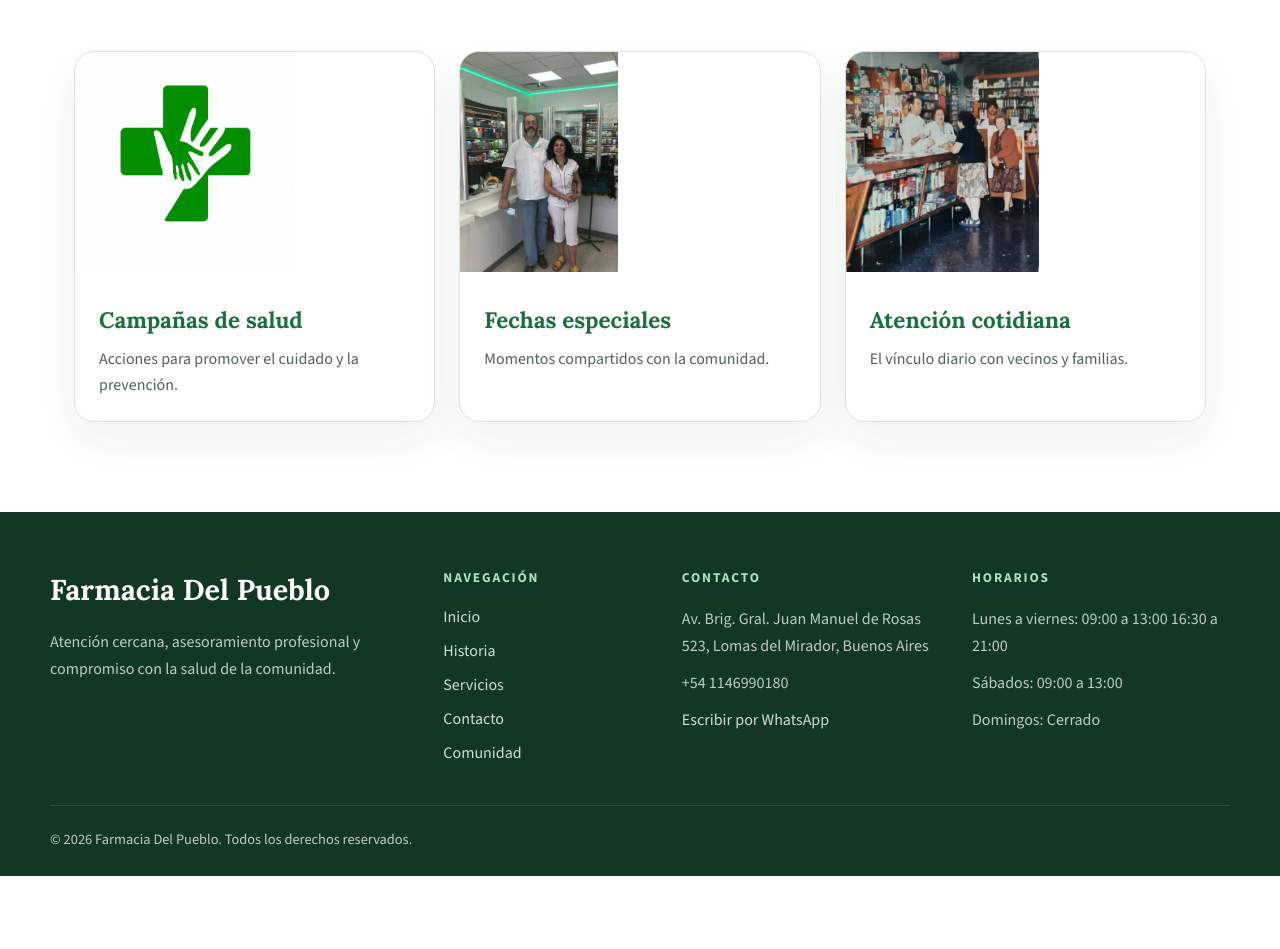
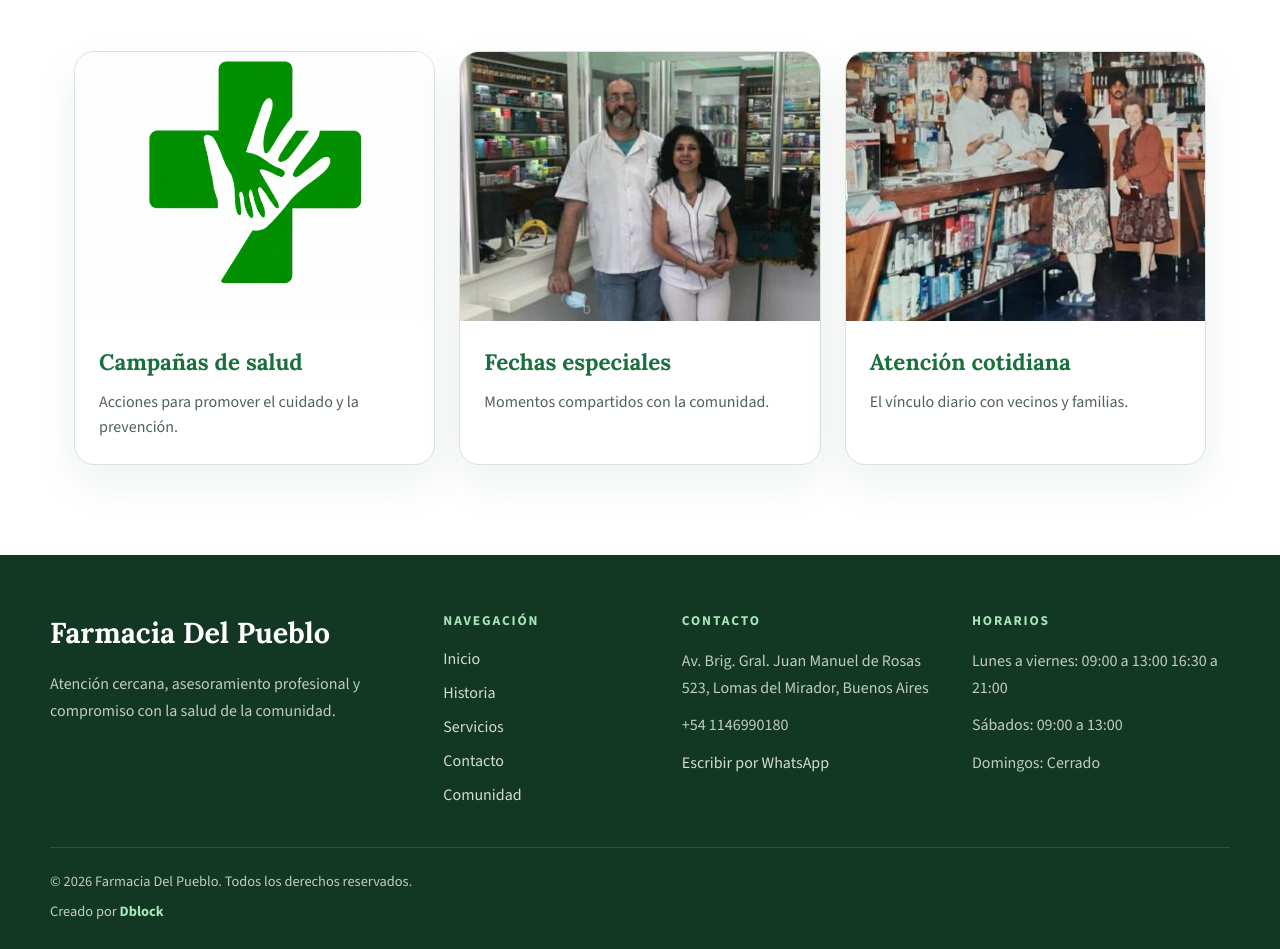
Before and after one commit to MarceloSanchezDev/webFarmaciaDelPueblo, a React (Vite) app: page / in a window 1280 px wide. Shown: the part 4327-5276 px from the top of the page. Before the commit the page ends 5203 px from the top, so only its background shows below. Built offline with nearby package versions, Linux system fonts and the light colour scheme.

Commit message:
fix the seciton of history

```diff
--- a/src/components/Footer/Footer.css
+++ b/src/components/Footer/Footer.css
@@ -71,6 +71,21 @@
   font-size: 0.9rem;
 }
 
+.footer-bottom p + p {
+  margin-top: 6px;
+}
+
+.footer-bottom a {
+  color: #a8e6bd;
+  font-weight: 700;
+  text-decoration: none;
+}
+
+.footer-bottom a:hover {
+  color: #ffffff;
+  text-decoration: underline;
+}
+
 @media (max-width: 920px) {
   .footer-grid {
     grid-template-columns: 1fr 1fr;
--- a/src/components/Footer/Footer.jsx
+++ b/src/components/Footer/Footer.jsx
@@ -67,6 +67,12 @@ function Footer() {
           © {new Date().getFullYear()} {pharmacyContact.name}. Todos los
           derechos reservados.
         </p>
+        <p>
+          Creado por{' '}
+          <a href="https://www.dblock.com.ar" target="_blank" rel="noreferrer">
+            Dblock
+          </a>
+        </p>
       </div>
     </footer>
   );
--- a/src/pages/Home/Home.css
+++ b/src/pages/Home/Home.css
@@ -253,16 +253,19 @@
 
 .community-section {
   padding-top: 60px;
+  padding-bottom: 90px;
 }
 
 .community-grid {
   display: grid;
-  grid-template-columns: repeat(3, 1fr);
-  gap: 24px;
-  margin-top: 48px;
+  grid-template-columns: repeat(3, minmax(0, 1fr));
+  gap: clamp(16px, 2vw, 24px);
+  margin-top: clamp(28px, 5vw, 48px);
 }
 
 .community-card {
+  display: flex;
+  flex-direction: column;
   overflow: hidden;
   border-radius: var(--radius-md);
   background-color: var(--color-white);
@@ -271,13 +274,15 @@
 }
 
 .community-card__image {
-  height: 220px;
-  background: linear-gradient(135deg, #dff3e6, #a7dcb7);
-  background-size: cover;
-  background-position: center;
+  display: block;
+  width: 100%;
+  aspect-ratio: 4 / 3;
+  object-fit: cover;
+  object-position: center;
 }
 
 .community-card__content {
+  flex: 1;
   padding: 24px;
 }
 
@@ -361,6 +366,24 @@
 
   .location-section__info {
     padding: 28px;
+  }
+
+  .community-section {
+    padding-bottom: 70px;
+  }
+
+  .community-card__content {
+    padding: 20px;
+  }
+}
+
+@media (max-width: 420px) {
+  .community-card__image {
+    aspect-ratio: 16 / 10;
+  }
+
+  .community-card h3 {
+    font-size: 1.25rem;
   }
 }
 
```
